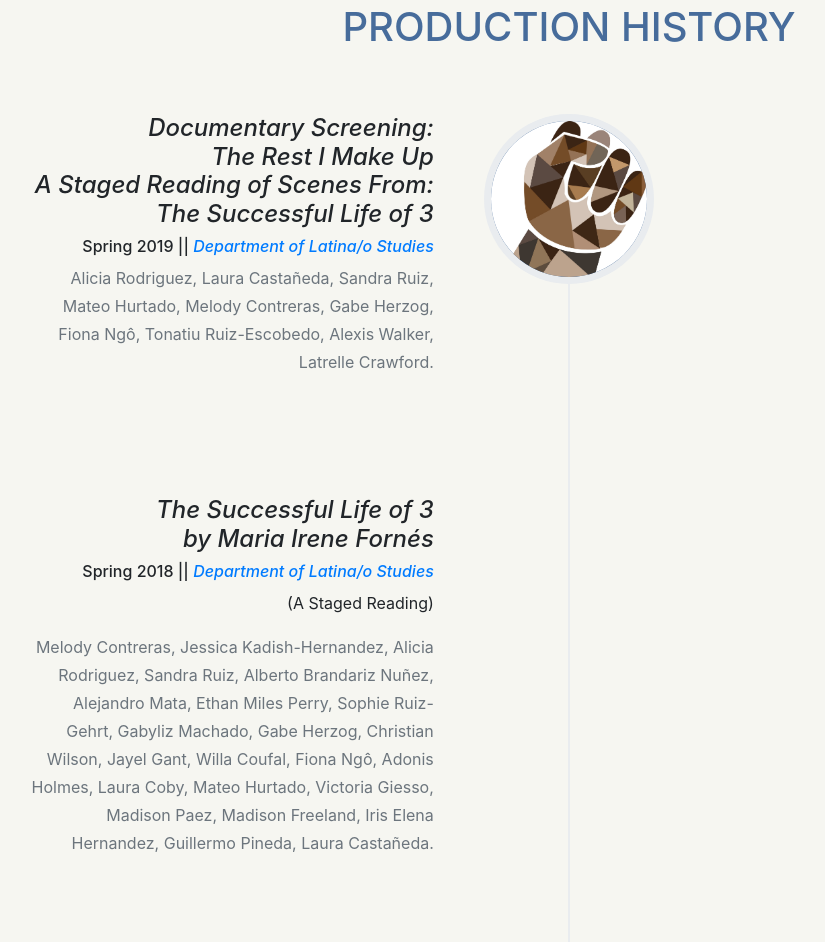
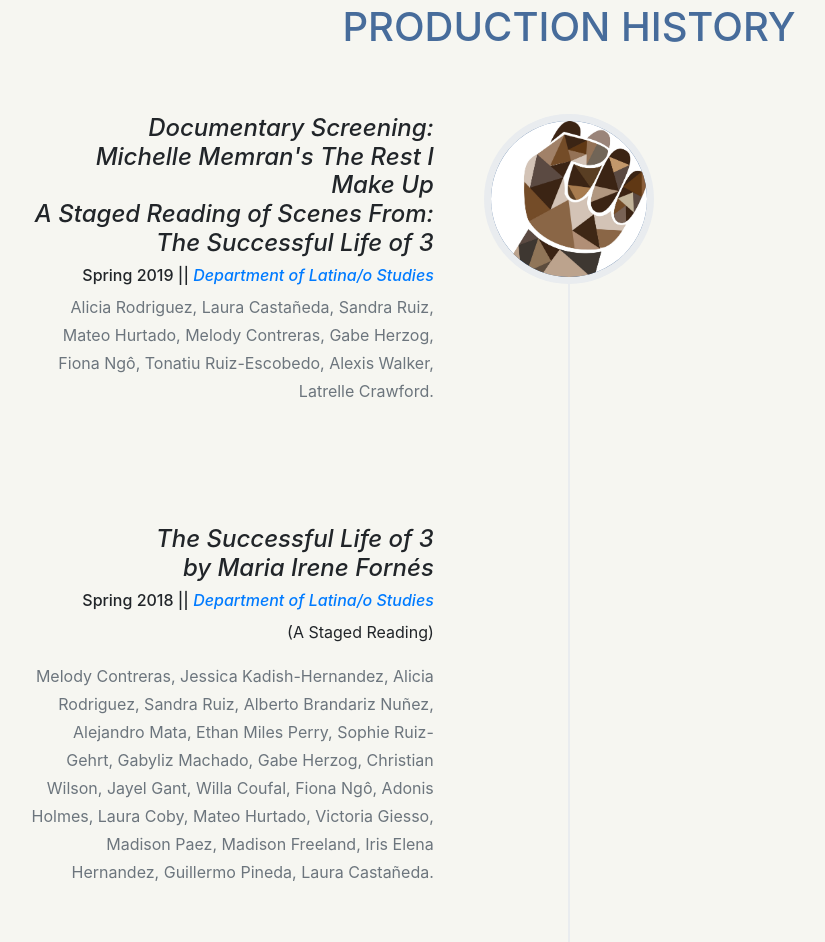
Before and after one commit to thebrowntheatrecollective/thebrowntheatrecollective.github.io, a website with bundled scripts: page index.html in a window 1280 px wide. Shown: the part 4220-5162 px from the top of the page, without its empty margins (71-896 px from the left). Built offline with nearby package versions, Linux system fonts and the light colour scheme; a web font is replaced by a local one.

Commit message:
Updated event title

```diff
--- a/index.html
+++ b/index.html
@@ -238,7 +238,7 @@
                   <h4 class="subheading">
                     <i>Documentary Screening:</i>
                     <br>
-                    <i>The Rest I Make Up</i>
+                    <i>Michelle Memran's The Rest I Make Up</i>
                     <br>
                     <i>A Staged Reading of Scenes From:</i>
                     <br>
```
